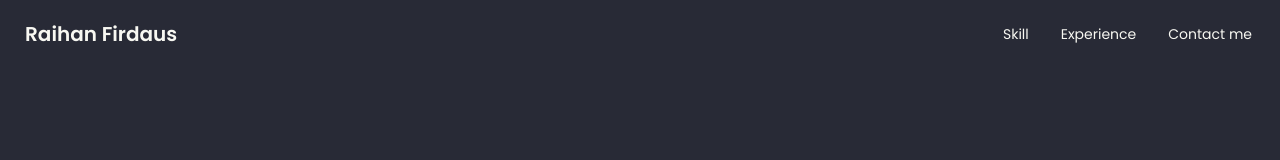
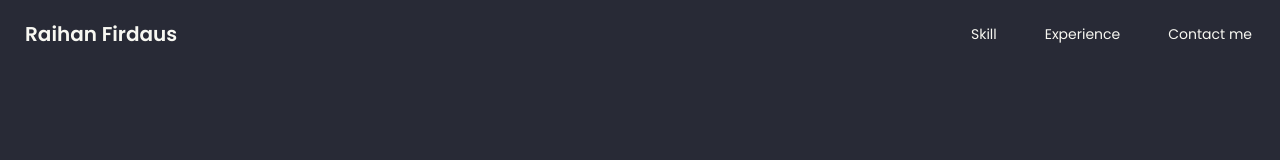
Before and after one commit to RH203/raihan-firdaus, a React (Vite) app: page / in a window 1280 px wide. Shown: the top 160 px of the page. Built offline with nearby package versions, Linux system fonts and the light colour scheme.

Commit message:
chore: Update Navbar component with scroll-to-section functionality

```diff
--- a/src/components/Navbar/Navbar.jsx
+++ b/src/components/Navbar/Navbar.jsx
@@ -1,5 +1,6 @@
 import {RiMenu3Line} from "react-icons/ri";
 import {useState} from "react";
+import {scrollToSection} from "../../utils/utils.js";
 
 function Navbar() {
   const [rotated, setRotated] = useState(false);
@@ -7,16 +8,28 @@ function Navbar() {
   const toggle = () => setRotated(!rotated)
 
   return (
-
     <div className="navbar bg-base-100 font-poppins">
       <div className="flex-1">
         <a className="btn btn-ghost text-xl" href={"profile"}>Raihan Firdaus</a>
       </div>
       <div className="flex-none lg:block md:block sm:hidden">
-        <ul className="menu menu-horizontal px-1">
-          <li><a>Skill</a></li>
-          <li><a>Experience</a></li>
-          <li><a>Contact me</a></li>
+        <ul className="menu menu-horizontal px-1 space-x-4">
+          <li>
+            <div onClick={() => scrollToSection('skill')}>
+              Skill
+            </div>
+          </li>
+          <li>
+            <div onClick={() => scrollToSection('experience')}>
+              Experience
+            </div>
+          </li>
+          <li>
+            <div onClick={() => scrollToSection('contact')}>
+              Contact me
+            </div>
+          </li>
+
         </ul>
       </div>
       <div className="dropdown dropdown-bottom dropdown-end lg:hidden md:hidden sm:block">
@@ -25,10 +38,23 @@ function Navbar() {
             rotated ? 'rotate-180' : ''
           }`}/>
         </div>
-        <ul tabIndex={0} className="dropdown-content menu bg-base-100 rounded-box z-[1] w-52 p-2 shadow">
-          <li><a>Skill</a></li>
-          <li><a>Experience</a></li>
-          <li><a>Contact me</a></li>
+        <ul tabIndex={0} className="dropdown-content menu bg-base-100 rounded-box z-[1] w-52 p-2 shadow ">
+          <li>
+            <div onClick={() => scrollToSection('skill')}>
+              Skill
+            </div>
+          </li>
+          <li>
+            <div onClick={() => scrollToSection('experience')}>
+              Experience
+            </div>
+          </li>
+          <li>
+            <div onClick={() => scrollToSection('contact')}>
+              Contact me
+            </div>
+          </li>
+
         </ul>
       </div>
     </div>
```
